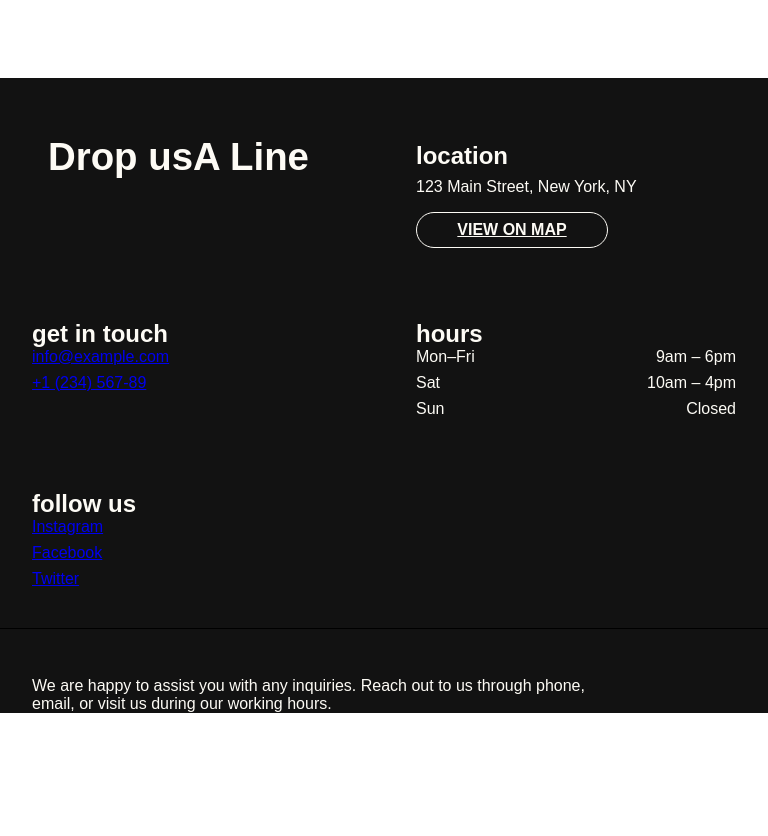
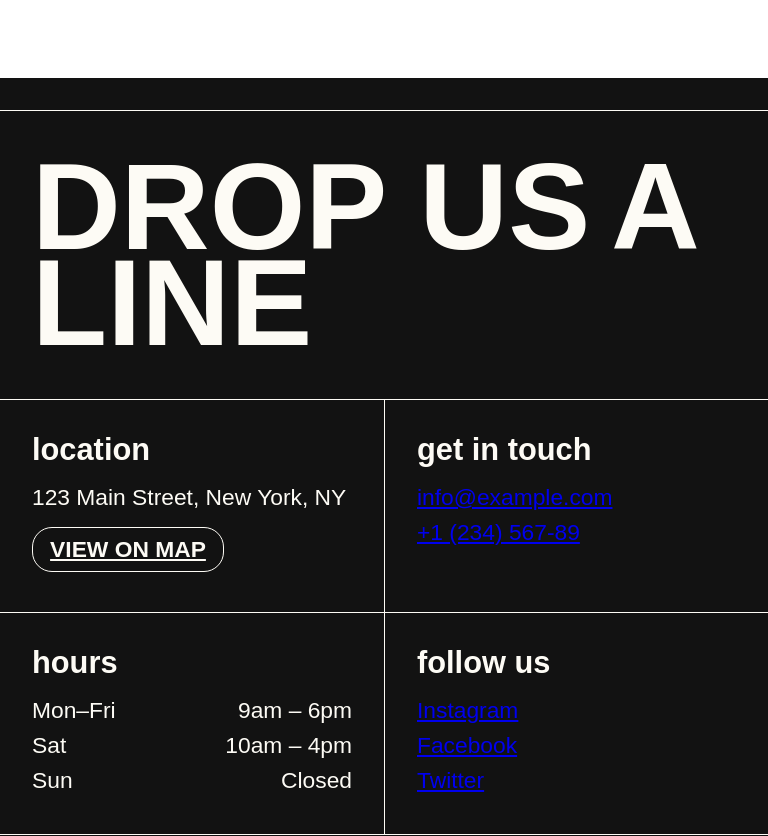
Before and after one commit to giterichub/eric-portfolio, a React (Vite) app: page / in a window 768 px wide. Shown: the part 8045-8881 px from the top of the page. Before the commit the page ends 8758 px from the top, so only its background shows below. Built offline with nearby package versions, Linux system fonts and the light colour scheme; a web font is replaced by a local one.

Commit message:
Updated media query styles for mobile/tablet screens

```diff
--- a/src/styles/contact.css
+++ b/src/styles/contact.css
@@ -189,8 +189,152 @@ a.ctt-location__address {
   }
 }
 
+/* Tablet Layout */
+@media (min-width: 768px) and (max-width: 1024px) {
+  html,body{
+    scrollbar-width: none;
+  }
+
+  main.main-contact {
+    display: grid;
+    grid-template-columns: 1fr 1fr;
+    grid-template-areas:
+      "title title"
+      "location ctt"
+      "hours socials"
+      "text text";
+    padding-top: 2rem;
+  }
+
+  .ctt-title__hold h1.big-t {
+    font-size: clamp(123px, calc(123px + (37 * ( (100vw - 768px) / 256 ))), 160px);
+    text-transform: uppercase;
+    max-width: 100%;
+  }
+
+  #contact-title {
+    grid-area: title;
+    padding: 3rem 2rem;
+    text-align: left;
+  }
+  .t2{
+    margin-left: 1.3rem;
+  }
+
+  #contact-location {
+    grid-area: location;
+    padding: 2rem;
+  }
+
+  #contact-git {
+    grid-area: ctt;
+    padding: 2rem;
+  }
+
+  #contact-hours {
+    grid-area: hours;
+    padding: 2rem;
+  }
+
+  #contact-socials {
+    grid-area: socials;
+    padding: 2rem;
+  }
+
+  #contact-text {
+    grid-area: text;
+    padding: 3rem 2rem 4rem;
+    font-size: clamp(20.8px, calc(20.8px + (10 * ((100vw - 768px) / 256))), 30.8px);
+  }
+  .ctt-text__text {
+    max-width: 700px;
+  }
+  .contact-header{
+    font-size: clamp(30.8px, calc(30.8px + (14 * ((100vw - 768px) / 256))), 44.8px);
+    margin-bottom: 1rem;
+  }
+  .ctt-location__address, .ctt-links__items>li>a, .ctt-hours__list>li>span, .ctt-social__items>li>a{
+    font-size: clamp(22.8px, calc(22.8px + (6 * ((100vw - 768px) / 256))), 30.4px);
+  }
+  #contact-text, #contact-socials, #contact-hours, #contact-git, #contact-location, #contact-title {
+    border-top: 1px solid rgb(253, 251, 245);
+  }
+  #contact-socials, #contact-git {
+    border-left: 1px solid rgb(253, 251, 245);
+  }
+}
+
+/* @media (min-width: 768px) and (max-width: 1024px) {
+  main.main-contact {
+    display: grid;
+    grid-template-columns: 1fr 1fr;
+    grid-template-areas:
+      "title title"
+      "location ctt"
+      "hours socials"
+      "text text";
+    padding-top: 2rem;
+  }
+
+  #contact-title {
+    grid-area: title;
+    padding: 2rem;
+    display: flex;
+    flex-direction: column;
+  }
+
+  #contact-title .t {
+    display: block;
+  }
+
+  #contact-location {
+    grid-area: location;
+    padding: 2rem;
+  }
+
+  #contact-git {
+    grid-area: ctt;
+    padding: 2rem;
+  }
+
+  #contact-hours {
+    grid-area: hours;
+    padding: 2rem;
+  }
+
+  #contact-socials {
+    grid-area: socials;
+    padding: 2rem;
+  }
+
+  #contact-text {
+    grid-area: text;
+    padding: 3rem 2rem 0;
+    border-top: 1px solid var(--dark);
+  }
+  .t{
+    display: block;
+  }
+  .ctt-title__hold h1.big-t {
+    font-size: clamp(14rem, 5vw, 5rem);
+    max-width: 100%;
+  }
+  #contact-text {
+    font-size: 1.3rem;
+  }
+  .contact-header{
+    font-size: 1.9rem;
+  }
+  .ctt-location__address, .ctt-links__items>li>a, .ctt-hours__list>li>span, .ctt-social__items>li>a{
+    font-size: 1.4rem;
+  }
+  #contact-location, #contact-git, #contact-hours, #contact-socials, #contact-text, #contact-title {
+    border-top: 1px solid #24212170;
+  }
+} */
+
 /* Subgrid fallback for browsers without subgrid support */
-@supports not (grid-template-rows: subgrid) {
+/* @supports not (grid-template-rows: subgrid) {
   @media (min-width: 1025px) {
     #contact-title {
       display: flex;
@@ -211,10 +355,10 @@ a.ctt-location__address {
       margin-top: 6vh;
     }
   }
-}
+} */
 
 /* Tablet Layout */
-@media (min-width: 768px) and (max-width: 1024px) {
+/* @media (min-width: 768px) and (max-width: 1024px) {
   main.main-contact {
     display: grid;
     grid-template-columns: 1fr 1fr;
@@ -250,7 +394,7 @@ a.ctt-location__address {
     padding: 3rem 2rem 0;
     border-top: 1px solid var(--dark);
   }
-}
+} */
 
 /* Mobile Layout */
 @media (max-width: 767px) {
@@ -282,4 +426,45 @@ a.ctt-location__address {
     flex-direction: column;
     align-items: flex-start;
   }
+  .t{
+    display: block;
+  }
+  .ctt-title__hold h1.big-t {
+    font-size: clamp(8rem, 5vw, 5rem); /* responsive size */
+    max-width: 100%;
+  }
+  #contact-text {
+    font-size: 1.3rem;
+  }
+  .contact-header{
+    font-size: 1.9rem;
+  }
+  .ctt-location__address, .ctt-links__items>li>a, .ctt-hours__list>li>span, .ctt-social__items>li>a{
+    font-size: 1.4rem;
+  }
+  #contact-location, #contact-git, #contact-hours, #contact-socials, #contact-text, #contact-title {
+    border-top: 1px solid #24212170;
+  }
 }
+
+@media (max-width: 380px) {
+  .t{
+    display: block;
+  }
+  .ctt-title__hold h1.big-t {
+    font-size: clamp(6rem, 5vw, 5rem); /* responsive size */
+    max-width: 100%;
+  }
+  #contact-text {
+    font-size: 1.2rem;
+  }
+  .contact-header{
+    font-size: 1.7rem;
+  }
+  .ctt-location__address, .ctt-links__items>li>a, .ctt-hours__list>li>span, .ctt-social__items>li>a{
+    font-size: 1.2rem;
+  }
+  #contact-location, #contact-git, #contact-hours, #contact-socials, #contact-text, #contact-title {
+    border-top: 1px solid #24212170;
+  }
+}
```
